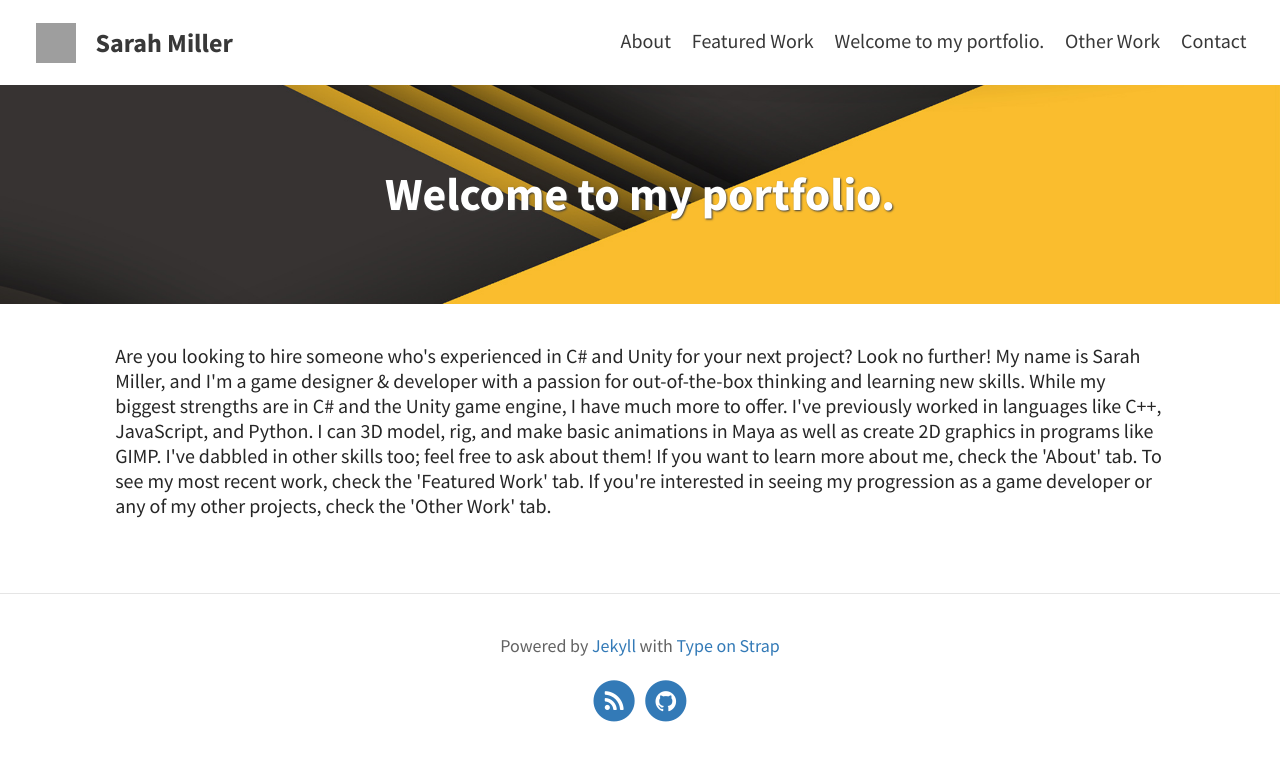
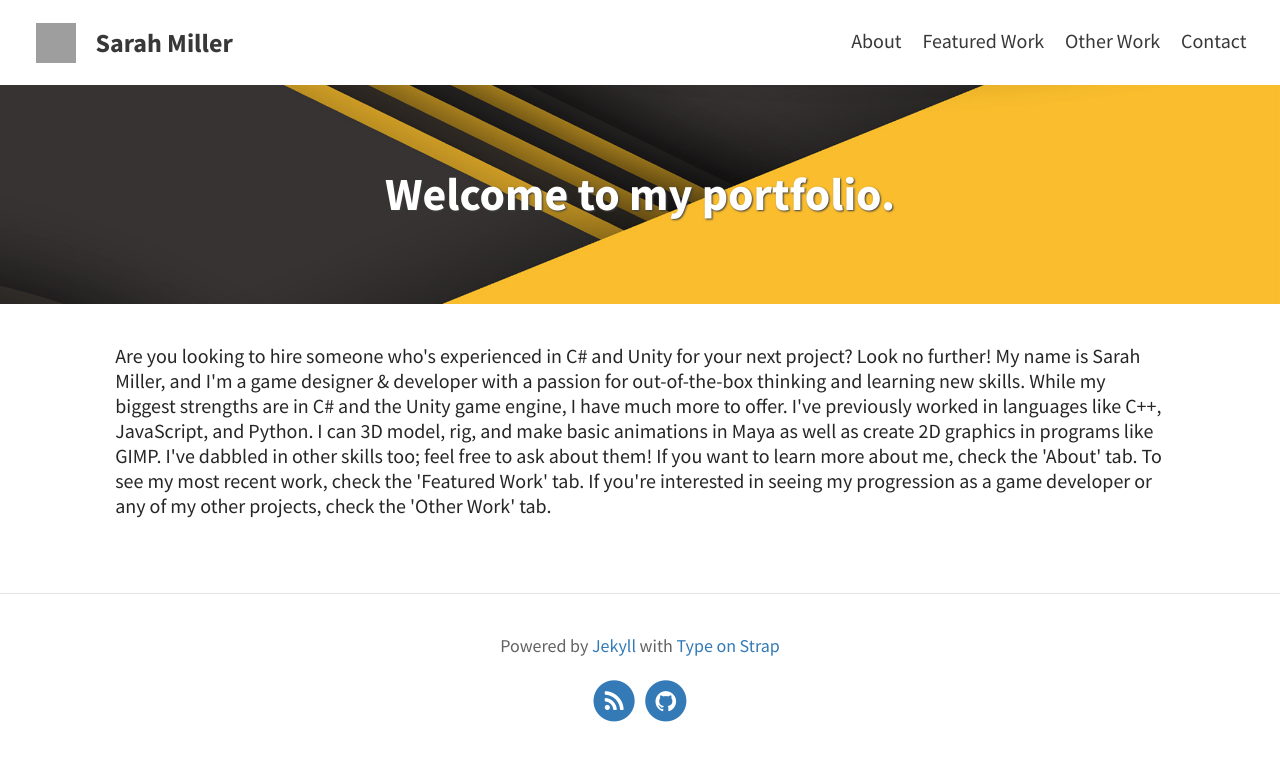
Before and after one commit to smillerworks/portfolio, a Jekyll site: the page built from index.html, in a window 1280 px wide. Shown: the top 761 px of the page. Built offline with Jekyll 4.4.1, drawn with Linux system fonts in a browser that asks for light colours; the list of posts is cut into pages by our own code; part of the change alters nothing that is shown; grey boxes are pictures that could not be loaded.

```diff
--- a/index.html
+++ b/index.html
@@ -1,7 +1,7 @@
 ---
 layout: page
 title: Welcome to my portfolio.
-Hide: true
+hide: true
 feature-img: "assets/img/black&yellowshapes.jpg"
 ---
 
```
